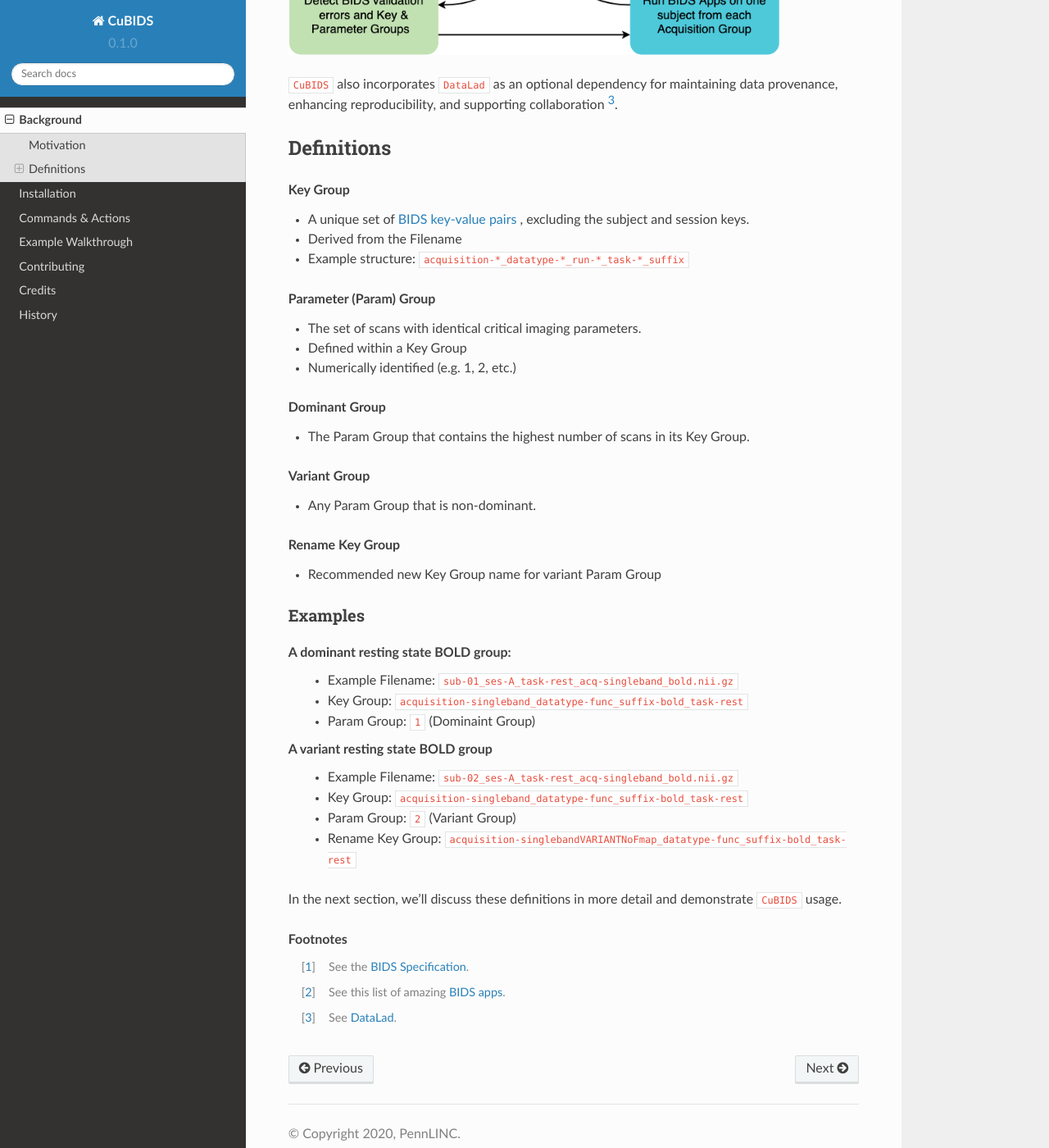
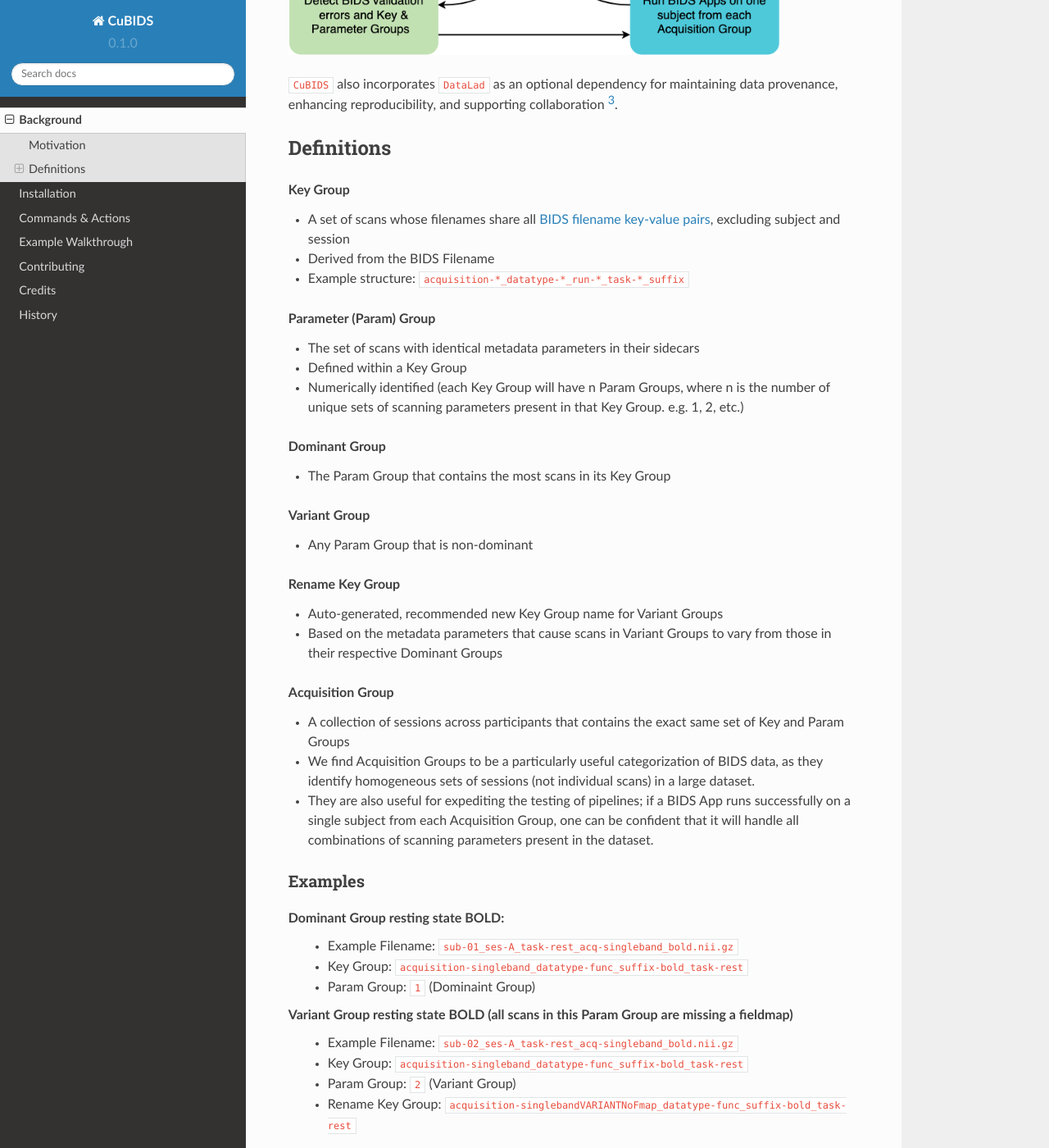
Before and after one commit to PennLINC/CuBIDS, a Sphinx documentation site: the page built from docs/about.rst, in a window 1280 px wide and 1400 px high, scrolled down 942 px. Shown: the whole window at 82% size. Built offline with Sphinx 7.4.7 and the Read the Docs theme 2.0.0, drawn with Linux system fonts in a browser that asks for light colours.

Commit message:
added acq group to definitions page

```diff
--- a/docs/about.rst
+++ b/docs/about.rst
@@ -34,39 +34,48 @@ reproducibility, and supporting collaboration [#f3]_.
 Definitions
 ------------
 
+
+
 .. topic:: Key Group
 
-    * A unique set of `BIDS key-value pairs <https://bids-specification.readthedocs.io/en/stable/02-common-principles.html#file-name-structure>`_ , excluding the subject and session keys.
-    * Derived from the Filename
+    * A set of scans whose filenames share all `BIDS filename key-value pairs <https://bids-specification.readthedocs.io/en/stable/02-common-principles.html#file-name-structure>`_, excluding subject and session
+    * Derived from the BIDS Filename
     * Example structure: ``acquisition-*_datatype-*_run-*_task-*_suffix``
 
 .. topic:: Parameter (Param) Group
 
-    * The set of scans with identical critical imaging parameters.
+    * The set of scans with identical metadata parameters in their sidecars
     * Defined within a Key Group
-    * Numerically identified (e.g. 1, 2, etc.)
+    * Numerically identified (each Key Group will have n Param Groups, where n is the number of unique sets of scanning parameters present in that Key Group. e.g. 1, 2, etc.)
 
 .. topic:: Dominant Group
 
-    * The Param Group that contains the highest number of scans in its Key Group.
+    * The Param Group that contains the most scans in its Key Group
 
 .. topic:: Variant Group
 
-    * Any Param Group that is non-dominant.
+    * Any Param Group that is non-dominant
 
 .. topic:: Rename Key Group
 
-    * Recommended new Key Group name for variant Param Group
+    * Auto-generated, recommended new Key Group name for Variant Groups
+    * Based on the metadata parameters that cause scans in Variant Groups to vary from those in their respective Dominant Groups
+
+.. topic:: Acquisition Group
+
+    * A collection of sessions across participants that contains the exact same set of Key and Param Groups
+    * We find Acquisition Groups to be a particularly useful categorization of BIDS data, as they identify homogeneous sets of sessions (not individual scans) in a large dataset.
+    * They are also useful for expediting the testing of pipelines; if a BIDS App runs successfully on a single subject from each Acquisition Group, one can be confident that it will handle all combinations of scanning parameters present in the dataset.
 
 Examples
 """"""""
 
-A dominant resting state BOLD group:
+Dominant Group resting state BOLD:
         * Example Filename: ``sub-01_ses-A_task-rest_acq-singleband_bold.nii.gz``
         * Key Group: ``acquisition-singleband_datatype-func_suffix-bold_task-rest``
         * Param Group: ``1`` (Dominaint Group)
 
-A variant resting state BOLD group
+Variant Group resting state BOLD (all scans in this Param Group are missing a fieldmap)
         * Example Filename: ``sub-02_ses-A_task-rest_acq-singleband_bold.nii.gz``
         * Key Group: ``acquisition-singleband_datatype-func_suffix-bold_task-rest``
         * Param Group: ``2`` (Variant Group)
```
